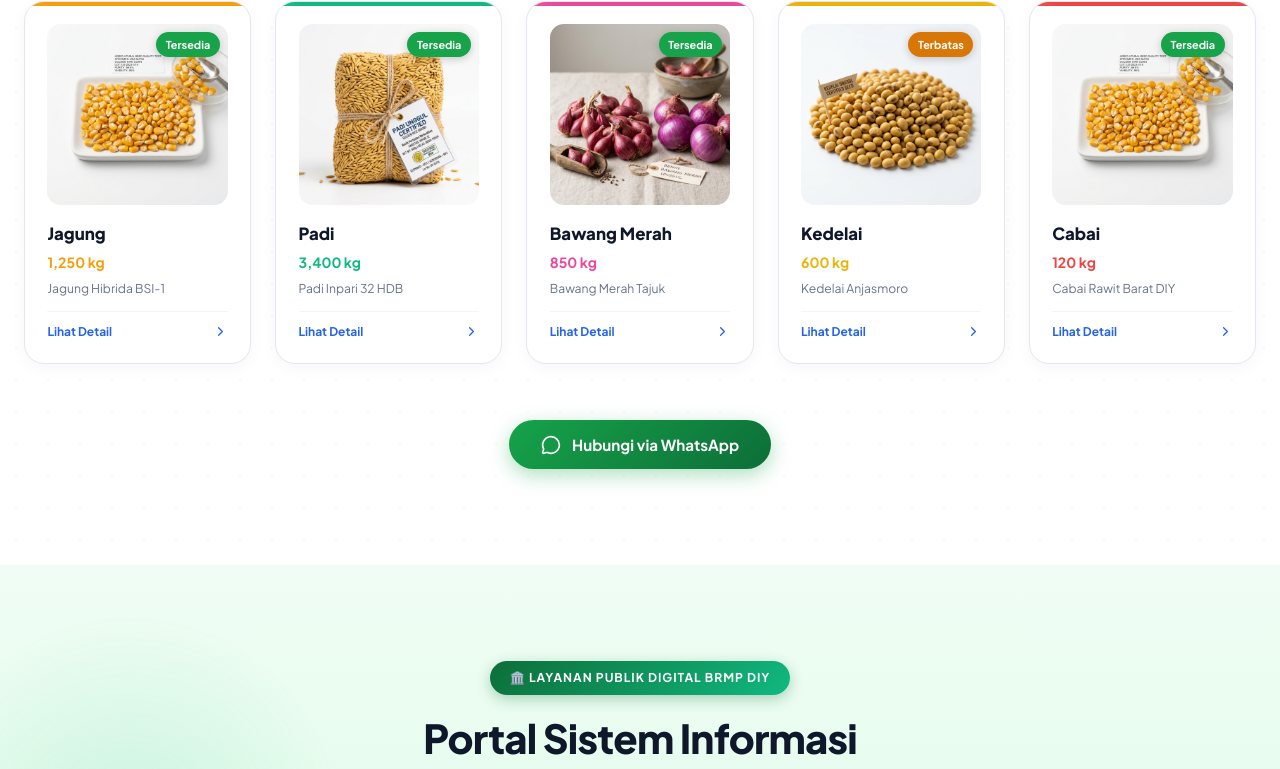
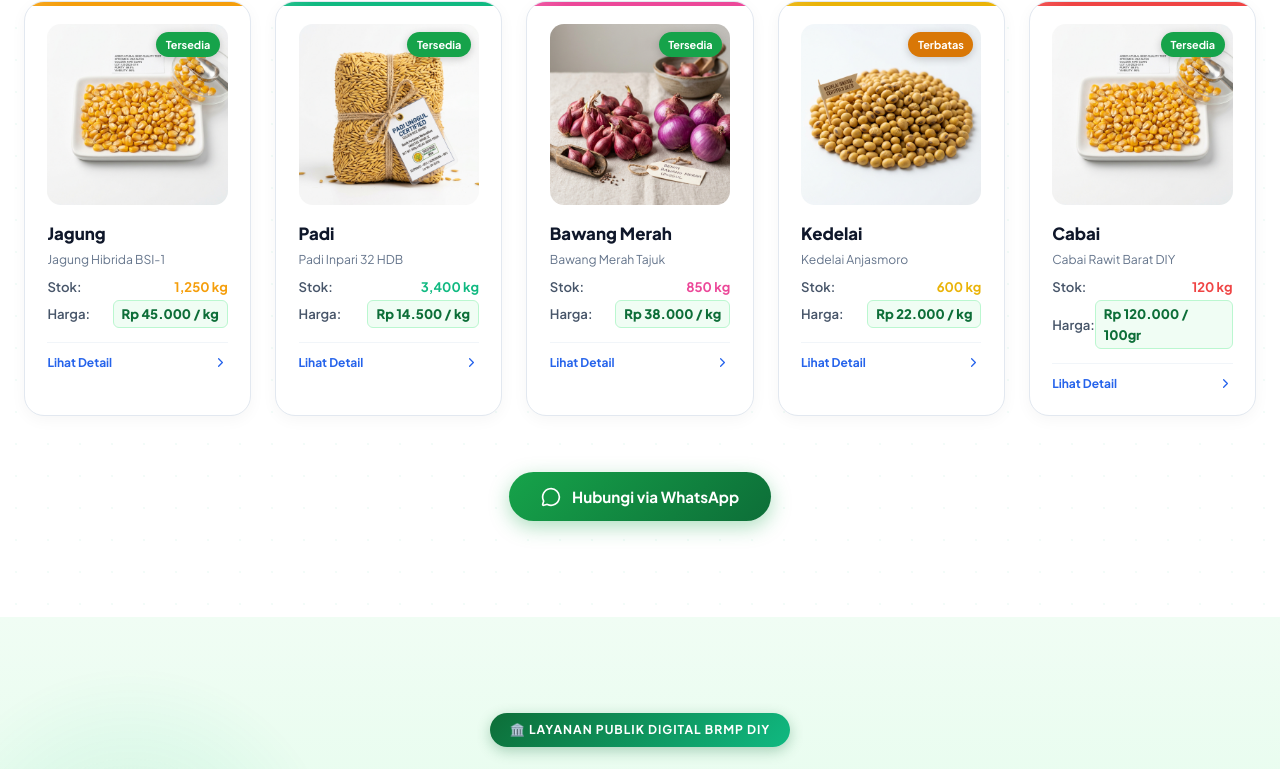
Before and after one commit to BRMPDIY/brmpFE, a React (Vite) app: page / in a window 1280 px wide. Shown: the part 1672-2441 px from the top of the page. Built offline with nearby package versions, Linux system fonts and the light colour scheme.

Commit message:
feat(benih): display price (keterangan harga) on seed cards in landing page BenihSection

```diff
--- a/src/components/BenihSection.jsx
+++ b/src/components/BenihSection.jsx
@@ -139,12 +139,22 @@ export default function BenihSection() {
               <h3 style={{ fontSize: '1.05rem', fontWeight: 800, color: '#0f172a', marginBottom: '0.2rem' }}>
                 {benih.nama}
               </h3>
-              <div style={{ fontSize: '0.88rem', fontWeight: 700, color: benih.color, marginBottom: '0.4rem' }}>
-                {benih.stok}
-              </div>
-              <p style={{ fontSize: '0.76rem', color: '#64748b', lineHeight: 1.4, marginBottom: '0.9rem' }}>
+              <p style={{ fontSize: '0.76rem', color: '#64748b', lineHeight: 1.4, marginBottom: '0.5rem' }}>
                 {benih.varietas}
               </p>
+
+              <div style={{ display: 'flex', flexDirection: 'column', gap: '0.2rem', marginBottom: '0.9rem' }}>
+                <div style={{ fontSize: '0.82rem', fontWeight: 600, color: '#475569', display: 'flex', justifyContent: 'space-between', alignItems: 'center' }}>
+                  <span>Stok:</span>
+                  <span style={{ fontWeight: 700, color: benih.color }}>{benih.stok}</span>
+                </div>
+                <div style={{ fontSize: '0.82rem', fontWeight: 600, color: '#475569', display: 'flex', justifyContent: 'space-between', alignItems: 'center' }}>
+                  <span>Harga:</span>
+                  <span style={{ fontWeight: 800, color: '#0d6e38', backgroundColor: '#f0fdf4', padding: '0.15rem 0.5rem', borderRadius: '6px', border: '1px solid #bbf7d0' }}>
+                    {benih.harga}
+                  </span>
+                </div>
+              </div>
 
               <div style={{
                 display: 'flex', alignItems: 'center', justifyContent: 'space-between',
```
